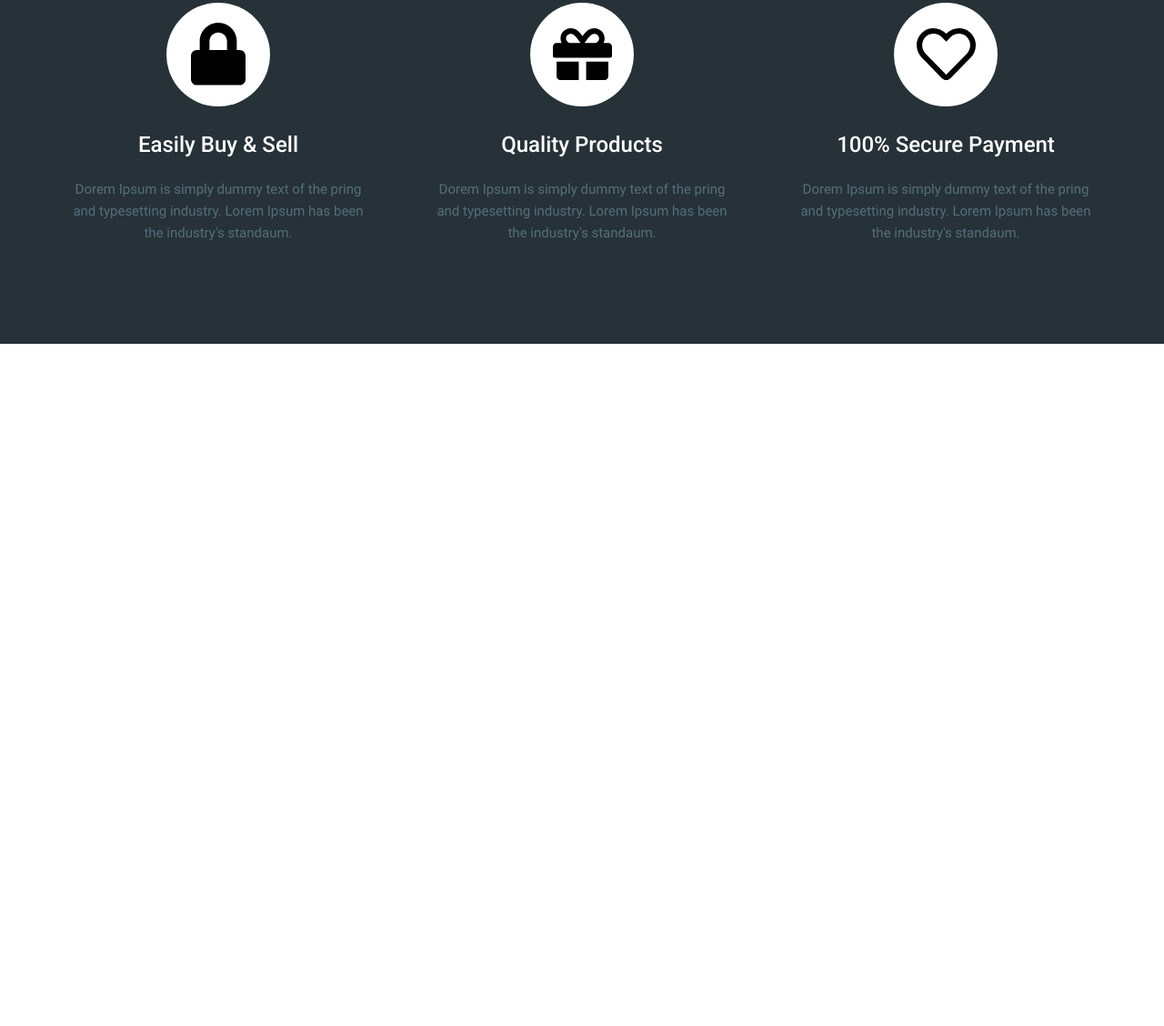
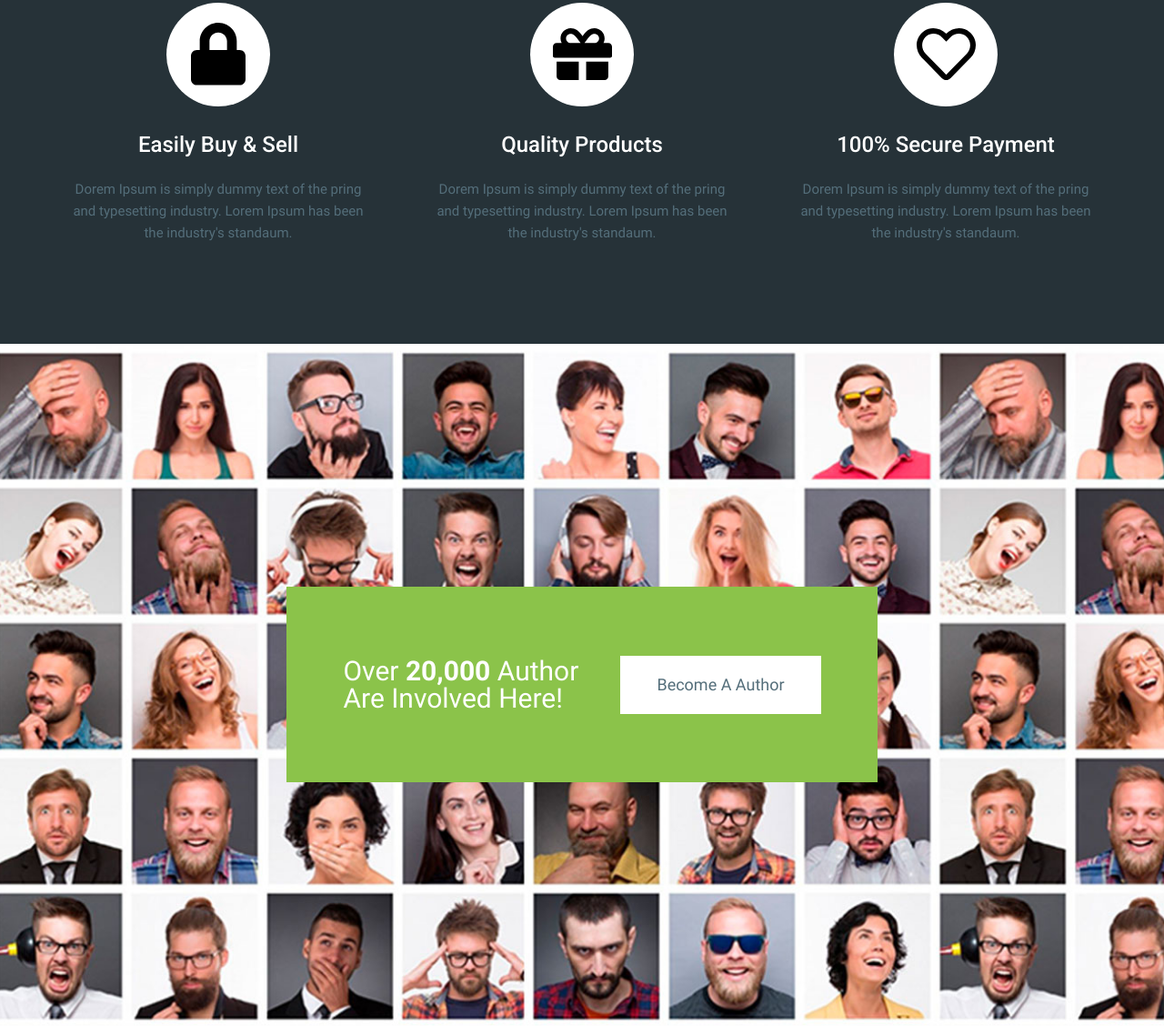
Before and after one commit to SKREPERIST/moderno2, a plain HTML site: page index.html in a window 1280 px wide. Shown: the part 3988-5116 px from the top of the page at 91% size. Before the commit the page ends 4366 px from the top, so only its background shows below. Drawn offline with nearby package versions, Linux system fonts and the light colour scheme.

Commit message:
added section "Author"

```diff
--- a/index.html
+++ b/index.html
@@ -845,7 +845,18 @@
   </section>
 
 
-
+  <!----------------------------------------       AUTHOR       -->
+  <section class="author" style="background-image: url(images/author-bg.jpg)">
+    <div class="author__box">
+      <div class="author__title">
+        Over <span>20,000</span> Author
+        Are Involved Here!
+      </div>
+      <a href="#" class="author__link">
+        Become A Author
+      </a>
+    </div>
+  </section>
 
 
 
--- a/scss/style.scss
+++ b/scss/style.scss
@@ -383,3 +383,44 @@
     }
   }
 }
+
+//////////////////////////////////////////////
+//////////////////////////////////////////       AUTHOR
+//////////////////////////////////////////////
+.author {
+  background-position: center;
+  background-repeat: no-repeat;
+  background-size: cover;
+  min-height: 750px;
+  display: flex;
+  justify-content: center;
+  align-items: center;
+
+  &__box {
+    max-width: 650px;
+    width: 100%;
+    min-height: 215px;
+    display: flex;
+    align-items: center;
+    justify-content: center;
+    background-color: $green;
+  }
+
+  &__title {
+    font-size: 30px;
+    color: #fff;
+    line-height: 30px;
+    margin-right: 45px;
+    max-width: 260px;
+
+    span {
+      @include f700;
+    }
+  }
+  &__link {
+    line-height: 36px;
+    font-size: 18px;
+    padding: 14px 40px;
+    background-color: #fff;
+  }
+}
```
Also changed, not shown: css/style.css, images/author-bg.jpg (added).
